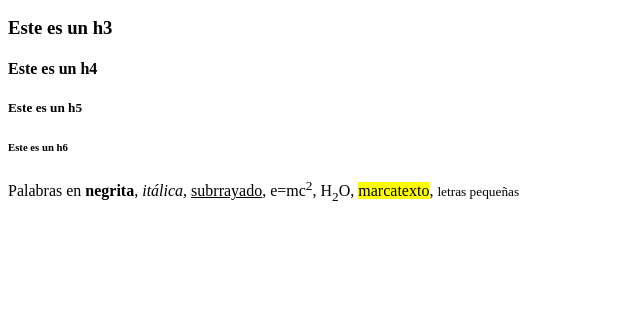
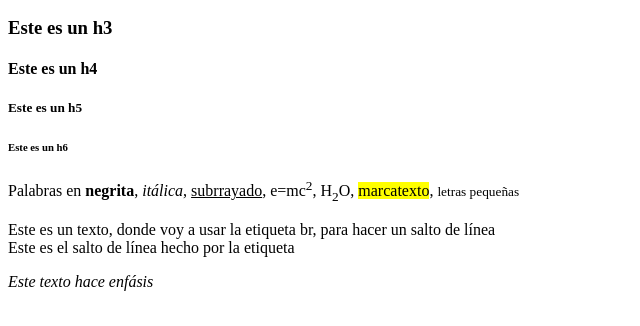
Before and after one commit to daviardev/learn-html, a plain HTML site: page index.html in a window 1280 px wide. Shown: the part 232-558 px from the top of the page, without its empty margins (0-640 px from the left). Drawn offline with Linux system fonts and the light colour scheme.

Commit message:
Semantigs tags

```diff
--- a/index.html
+++ b/index.html
@@ -25,9 +25,13 @@
     <h6>Este es un h6</h6>
 
     <p>Palabras en <strong>negrita</strong>, <i>itálica</i>, <u>subrrayado</u>, e=mc<sup>2</sup>, H<sub>2</sub>O, <mark>marcatexto</mark>, <small>letras pequeñas</small></p>
+
+    <p>Este es un texto, donde voy a usar la etiqueta br, para hacer un salto de línea <br>Este es el salto de línea hecho por la etiqueta</p>
+    <em>Este texto hace enfásis</em>
 </body>
 <script>
     // Comentario tipo línea
+    // 1:48:00
     // 51:04
     /* Comentario tipo bloque */
 </script>
```
Also changed, not shown: README.md.
